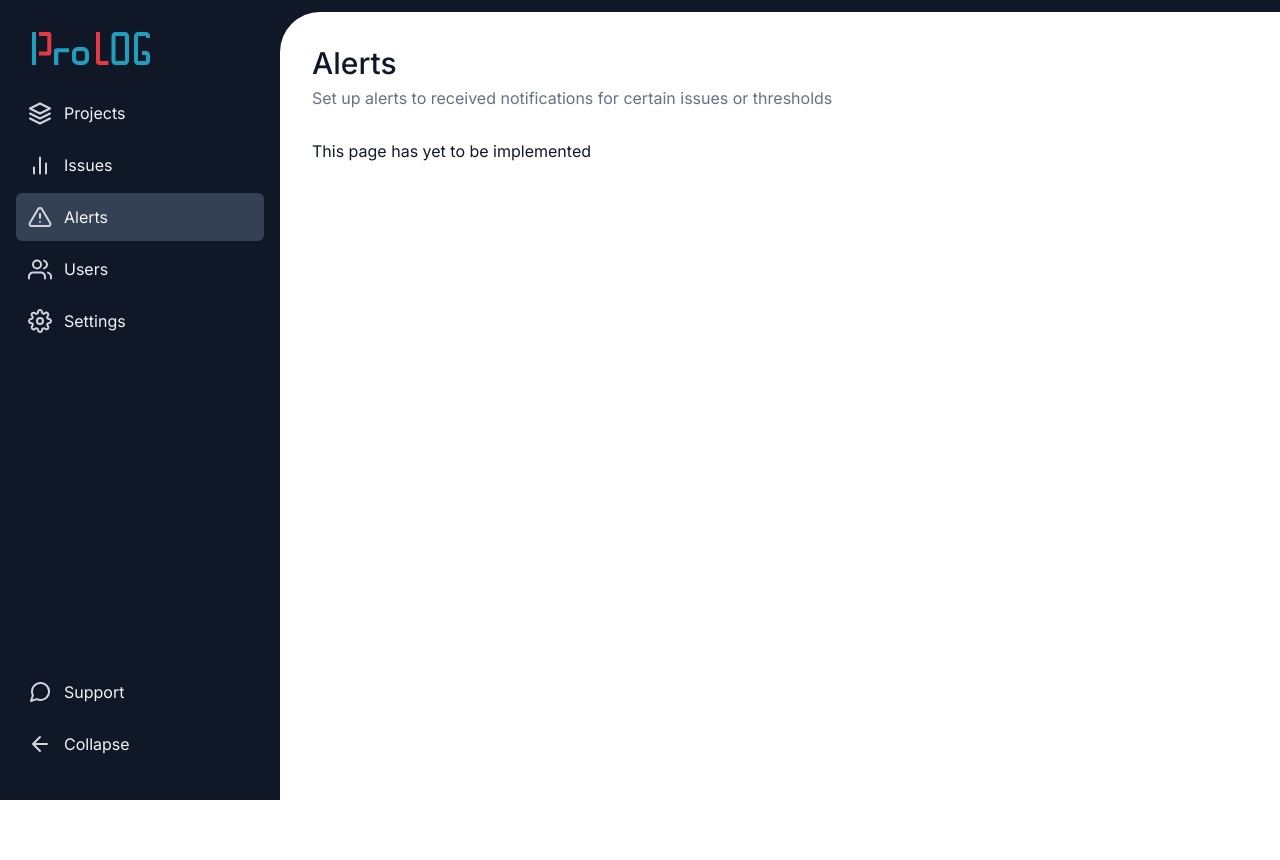
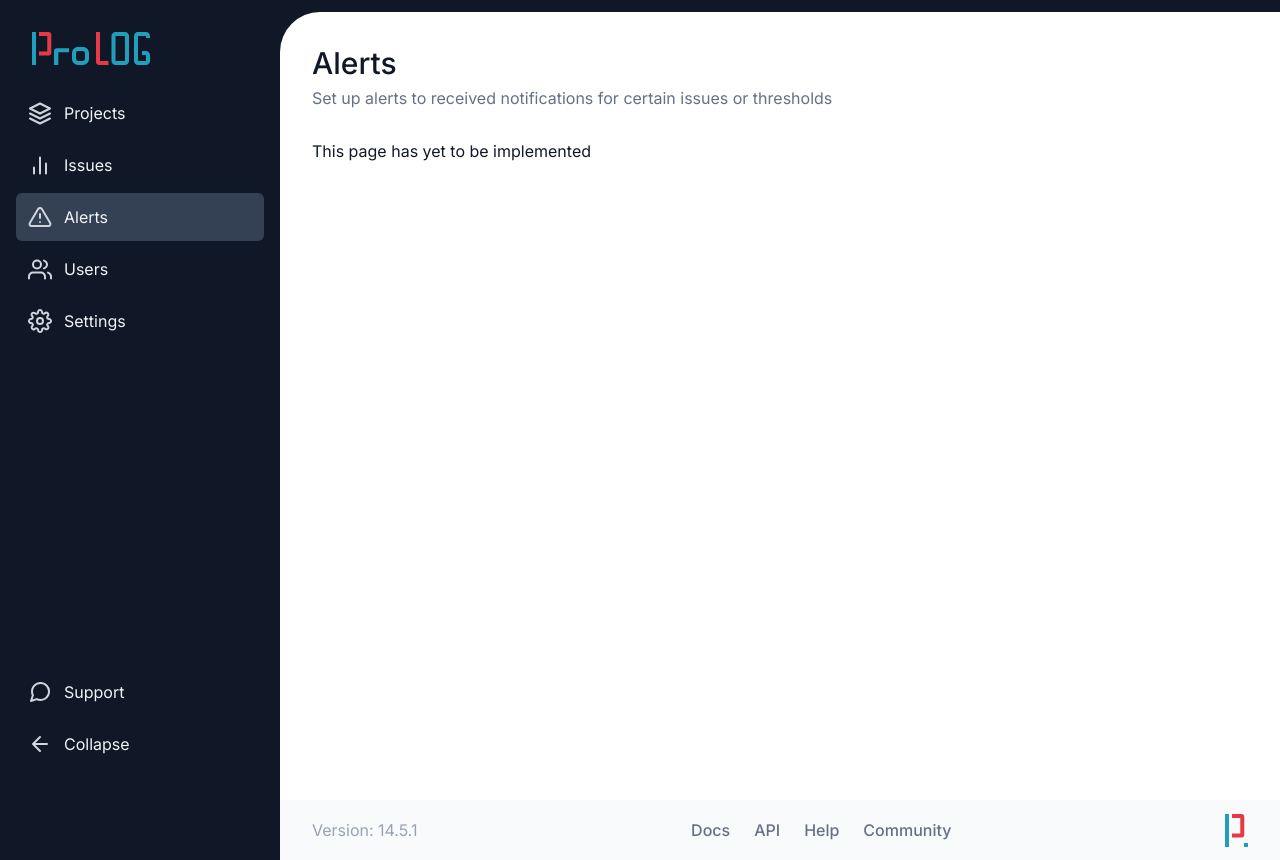
Before and after one commit to profydev/prolog-app-JSenzie, a Next.js app: page /dashboard/alerts in a window 1280 px wide. Before the commit the page ends 800 px from the top, so only its background shows below. Built offline with nearby package versions, Linux system fonts and the light colour scheme.

Commit message:
added footer, still needs dynamic version number

```diff
--- /dev/null
+++ b/features/layout/page-container/footer.tsx
@@ -0,0 +1,32 @@
+import React from "react";
+import styles from "./page-container.module.scss";
+import Link from "next/link";
+
+const Footer = () => {
+  return (
+    <footer className={styles.footer}>
+      <div className={styles.footerWrapper}>
+        <div className={styles.footerInner}>
+          <div className={styles.version}>Version: 14.5.1</div>
+          <div className={styles.footerLinks}>
+            <Link className={styles.footerLink} href={"#"}>
+              Docs
+            </Link>
+            <Link className={styles.footerLink} href={"#"}>
+              API
+            </Link>
+            <Link className={styles.footerLink} href={"#"}>
+              Help
+            </Link>
+            <Link className={styles.footerLink} href={"#"}>
+              Community
+            </Link>
+          </div>
+          <img className={styles.logoIcon} src="/icons/logo-small.svg" />
+        </div>
+      </div>
+    </footer>
+  );
+};
+
+export default Footer;
--- a/features/layout/page-container/page-container.module.scss
+++ b/features/layout/page-container/page-container.module.scss
@@ -43,3 +43,83 @@
   color: color.$gray-500;
   font: font.$text-md-regular;
 }
+
+.footer {
+  background-color: #f9fafb;
+  display: flex;
+  flex-direction: column;
+  justify-content: center;
+
+  @media (min-width: breakpoint.$desktop) {
+    height: 60px;
+  }
+}
+
+.footerWrapper {
+  gap: 32px;
+
+  @media (min-width: breakpoint.$desktop) {
+    padding: 0 32px;
+  }
+}
+
+.footerInner {
+  display: flex;
+  justify-content: space-between;
+  align-items: center;
+
+  @media (max-width: breakpoint.$desktop) {
+    flex-direction: column;
+    gap: 24px;
+    padding: 24px;
+
+    :nth-child(1) {
+      order: 3;
+    }
+
+    :nth-child(2) {
+      order: 1;
+    }
+
+    :nth-child(3) {
+      order: 2;
+    }
+  }
+}
+
+.version {
+  font-weight: 400;
+  color: #98a2b3;
+}
+
+.footerLinks {
+  display: flex;
+  text-align: left;
+  gap: 24px;
+
+  :nth-child(1) {
+    order: 1;
+  }
+
+  :nth-child(2) {
+    order: 2;
+  }
+
+  :nth-child(3) {
+    order: 3;
+  }
+
+  :nth-child(4) {
+    order: 4;
+  }
+}
+
+.footerLink {
+  color: #667085;
+  text-decoration: none;
+  font-size: 16px;
+  font-weight: 500;
+  line-height: 24px;
+  letter-spacing: 0;
+  text-align: left;
+}
--- a/features/layout/page-container/page-container.tsx
+++ b/features/layout/page-container/page-container.tsx
@@ -1,6 +1,7 @@
 import Head from "next/head";
 import { SidebarNavigation } from "../sidebar-navigation";
 import styles from "./page-container.module.scss";
+import Footer from "./footer";
 
 type PageContainerProps = {
   children: React.ReactNode;
@@ -26,6 +27,7 @@ export function PageContainer({ children, title, info }: PageContainerProps) {
           <div className={styles.info}>{info}</div>
           {children}
         </div>
+        <Footer />
       </main>
     </div>
   );
```
